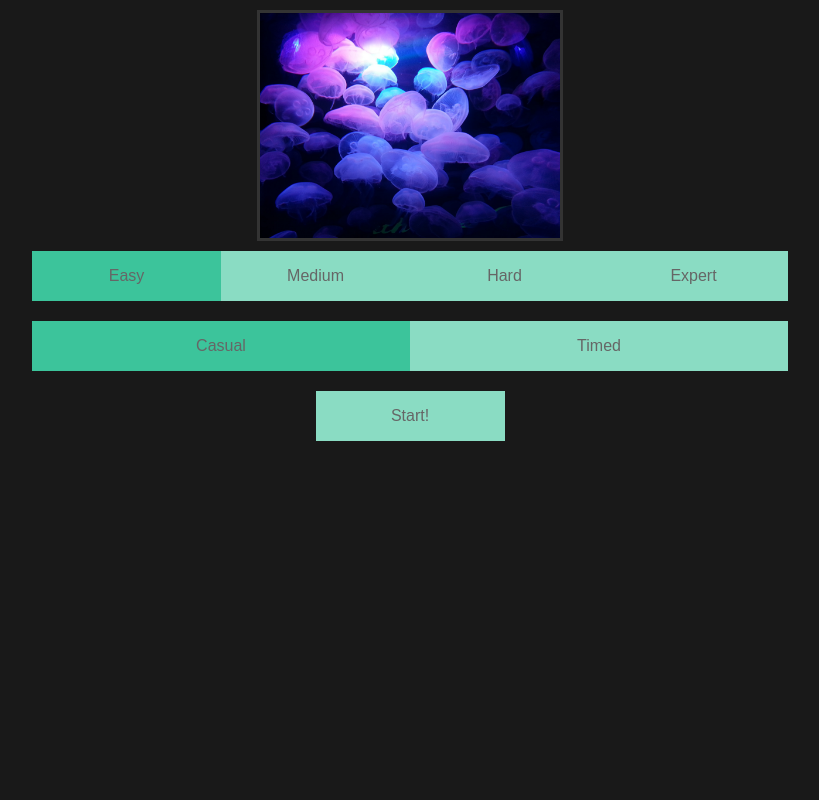
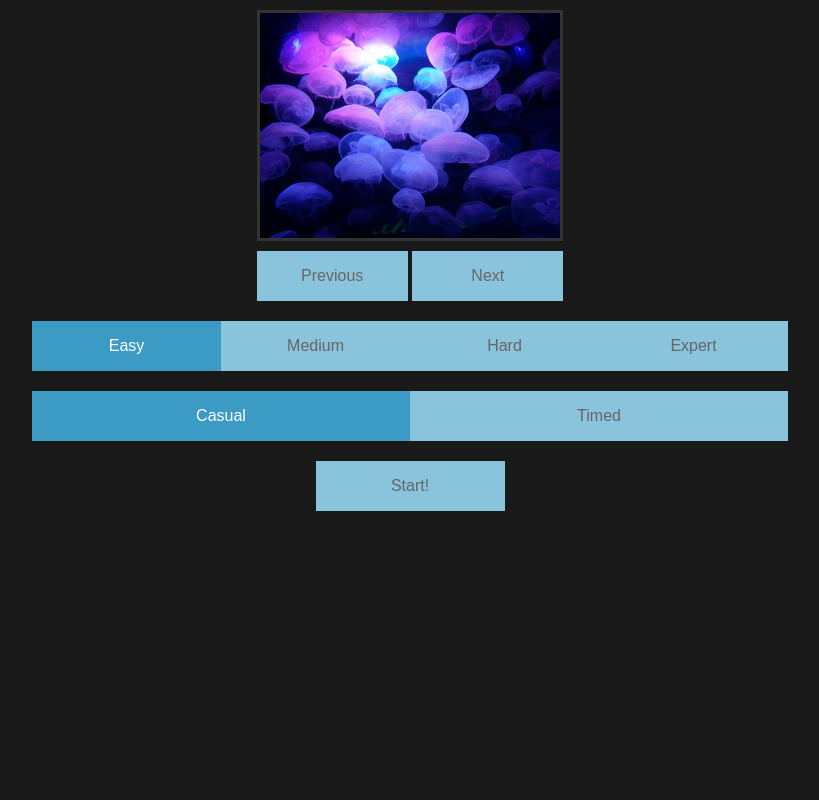
Before and after one commit to CrispySteak/webTechFinalProject, a PHP site: page / in a window 1280 px wide. Shown: the whole page, without its empty margins (230-1049 px from the left). Run offline with PHP 8.4, Linux system fonts and the light colour scheme; some libraries are stand-ins or nearby versions.

Commit message:
Added Selection Buttons

```diff
--- a/homeScript.js
+++ b/homeScript.js
@@ -53,14 +53,27 @@ var current_image = 0;
 $(document).ready(function(){
 
 	$("#chosen_image").hide();
-
+	//setupImageChoices();
 	setupWindow();
 
 	//-------------------------------------------------------------
 	// handler for the "Start!" button
 	//-------------------------------------------------------------
 	$("#start_button").click(startGame);
+	//-------------------------------------------------------------
 });
+//-------------------------------------------------------------
+
+//-------------------------------------------------------------
+// Function to set up window
+//-------------------------------------------------------------
+function setupImageChoices()
+{
+	for(var i = 0;i < imagesArray.length;i++)
+	{
+
+	}
+}
 //-------------------------------------------------------------
 
 //-------------------------------------------------------------
--- a/index.php
+++ b/index.php
@@ -14,18 +14,24 @@
 			//include_once("navigation.php");
 
 		?>
-		<!-- Comment this out for now... lets try div-ception first...
-		<canvas id="gameCanvas"">
-		</canvas> -->
-
 
 		<div id="game_selection">
 
-			<div id="image_chosen_div">
-				<img id="chosen_image" src="jellyfish.jpg" alt=""/>
-			</div>
+
 
 			<div id="image_selection">
+
+				<div id="image_chosen_div">
+					<img id="chosen_image" src="jellyfish.jpg" alt="image"/>
+				</div>
+
+				<div id="image_select_button_container">
+					<div id="image_select_button_div">
+						<button type="button" class="button_class" id="previous_button">Previous</button>
+						<button type="button" class="button_class" id="next_button">Next</button>
+					</div>
+				</div>
+
 			</div>
 
 			<div id="game_selection_form">
--- a/styles.css
+++ b/styles.css
@@ -26,6 +26,11 @@ body {
 	position: fixed;
 }
 
+#image_selection {
+	display: block;
+	position: relative;
+}
+
 #image_chosen_div {
 	display: block;
 	margin: 0 auto;
@@ -35,6 +40,29 @@ body {
 
 #chosen_image {
 
+}
+
+#image_select_button_container {
+	width: 40%;
+	margin: 10 auto;
+	display: block;
+	height: 60px;
+}
+
+#image_select_button_div {
+	margin: 0 auto;
+	line-height: 50px;
+	text-align: center;
+	display: block;
+	width: 100%;
+}
+
+#previous_button {
+	width: 30%;
+}
+
+#next_button {
+	width: 30%;
 }
 
 #game_selection_form {
@@ -96,26 +124,31 @@ input[type=radio] + label {
     display: inline-block;
 	width: 100%;
 	height: 50px;
-    background-color: #8adcc3;
+    background-color: #8ac3dc;
 }
 
 input[type=radio]:checked + label {
-    background-color: #3cc49b;
+    background-color: #3c9bc4;
+	color: #ffffff;
 }
 
 .button_class {
 	font: 16px sans-serif;
 	color: #666666;
 	display: inline-block;
-	width: 25%;
 	height: 50px;
-    background-color: #8adcc3;
+    background-color: #8ac3dc;
 	margin: 0 auto;
-	border: none;
+	border: 0px;
+	padding: 0px;
 }
 
 .button_class:active {
-	background-color: #3cc49b;
+	background-color: #3c9bc4;
+}
+
+#start_button {
+	width: 25%;
 }
 /****************************/
 /****************************/
```
